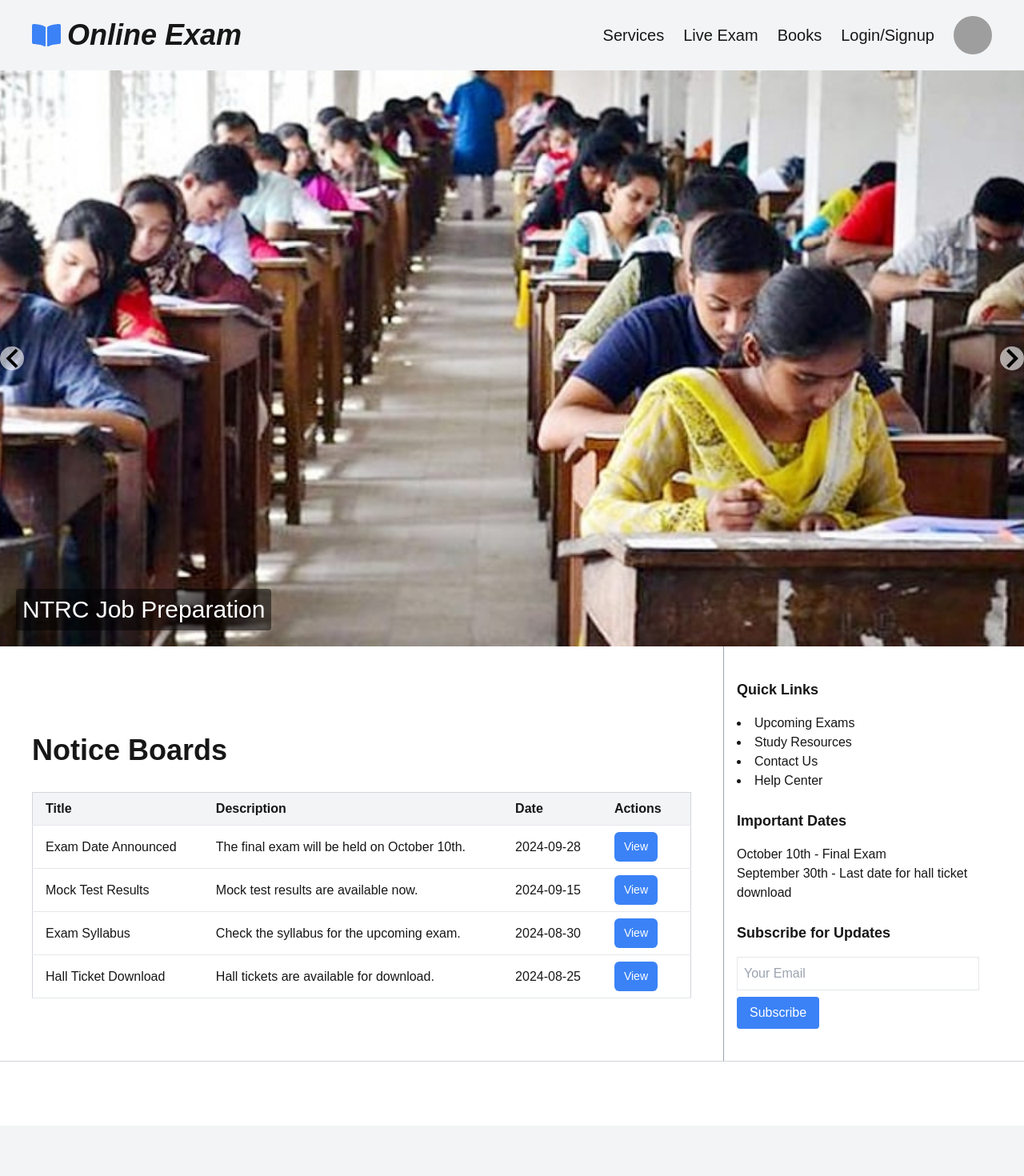
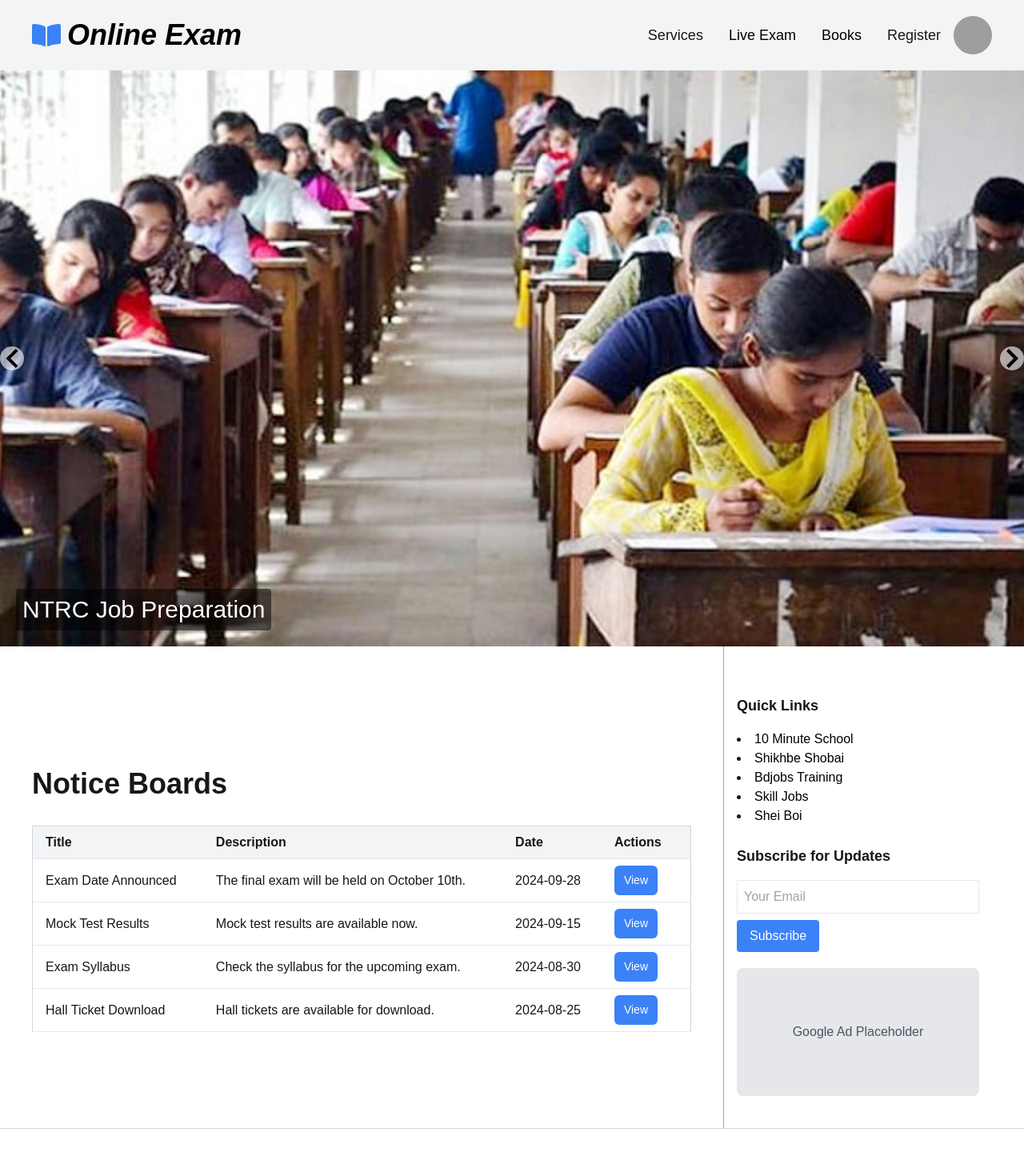
Before and after one commit to ABDUR-RAHIM1/online-exam-managment, a Next.js app: page / in a window 1280 px wide. Shown: the top 1470 px of the page at 80% size. Built offline with nearby package versions, Linux system fonts and the light colour scheme; grey boxes are pictures that could not be loaded.

Commit message:
somthing edit

```diff
--- a/app/(home)/auth/page.js
+++ b/app/(home)/auth/page.js
@@ -152,7 +152,9 @@ const RegistrationPage = () => {
                 }
 
                 <button type="submit" className="bg-blue-500 my-6 font-bold text-white py-2 px-4 rounded hover:bg-blue-600">
-                    Register
+                    {
+                        isClick ? " login" : " Signup"
+                    }
                 </button>
             </form>
             <p className="text-center mt-4">
--- a/app/(home)/services/Sidebar.jsx
+++ b/app/(home)/services/Sidebar.jsx
@@ -1,59 +1,7 @@
-"use client";
-import Link from "next/link";
-import { usePathname } from "next/navigation";
-import React, { useState } from "react";
-import { IoIosArrowForward } from "react-icons/io";
+import React from 'react'
 
 export default function Sidebar() {
-    const path = usePathname();
-    const [sidebarOpen, setSidebarOpen] = useState(false);
-    const services = [
-        { name: "Overview ", path: "/services" },
-        { name: "BCS Job Preparation", path: "/services/bcs" },
-        { name: "Bank Job Preparation", path: "/services/bank" },
-        { name: "Government Job Circulars", path: "/services/govt-jobs" },
-        { name: "Private Sector Jobs", path: "/services/private-jobs" },
-        { name: "Interview Preparation", path: "/services/interview-prep" },
-        { name: "Career Counseling", path: "/services/career-counseling" },
-    ];
-
-    const toggleSidebar = () => {
-        setSidebarOpen(!sidebarOpen); // Toggle sidebar open/close
-    };
-
     return (
-        <div className=" relative h-screen overflow-y-auto md:w-[22%]">
-            {/* Arrow button to open sidebar on mobile */}
-            <span
-                onClick={toggleSidebar}
-                className="text-2xl z-[8888] fixed top-[5rem] left-0 cursor-pointer bg-blue-700 px-3 py-2 md:hidden flex items-center text-white"
-            >
-                Services
-                <IoIosArrowForward className="cursor-pointer" />
-            </span>
-
-            {/* Sidebar */}
-            <aside
-                className={`fixed inset-y-0 left-0 z-[10] py-24 md:py-10 bg-blue-500 text-white p-4 transform transition-transform duration-300 md:relative md:translate-x-0 md:w-full h-screen ${sidebarOpen ? "translate-x-0 w-[60%] md:w-full" : "-translate-x-full"
-                    }`}
-            >
-
-
-                <ul className="space-y-2 my-16">
-                    {services.map((service, index) => (
-                        <li key={index}>
-                            <Link
-                                href={service.path}
-                                className={`block py-2 px-3 rounded hover:bg-blue-700 transition-colors duration-200 ${path === service.path ? "bg-blue-700" : ""
-                                    }`}
-
-                            >
-                                {service.name}
-                            </Link>
-                        </li>
-                    ))}
-                </ul>
-            </aside>
-        </div>
-    );
+        <div className=' w-[20%] h-screen'>Sidebar</div>
+    )
 }
--- a/app/(home)/services/bcs/page.js
+++ b/app/(home)/services/bcs/page.js
@@ -18,11 +18,11 @@ export default function BcsPage() {
     return (
         <div className="px-4 py-8">
             <Heading text={"BCS Courses"} center={true} />
-            <div className="grid grid-cols-1 sm:grid-cols-2 lg:grid-cols-3 gap-6 mt-8">
+            <div className=" flex items-start flex-wrap justify-between gap-6 mt-8">
                 {bcsDemoData.map((item) => (
                     <div
                         key={item.id}
-                        className="bg-white shadow-md rounded-lg p-6 hover:shadow-lg transition duration-300 ease-in-out"
+                        className="w-[31%] bg-white shadow-md rounded-lg p-6 hover:shadow-lg transition duration-300 ease-in-out"
                     >
                         <h3 className="text-xl font-semibold text-gray-800 mb-2">{item.category}</h3>
                         <p className="text-gray-600 mb-2">{item.description}</p>
--- a/app/components/Globals/Navbar/Navbar.jsx
+++ b/app/components/Globals/Navbar/Navbar.jsx
@@ -19,10 +19,6 @@ export default function MobileNavbar() {
 
     const items = [
         {
-            item: "Services",
-            path: "/services",
-        },
-        {
             item: "Live Exam",
             path: "/live-exam",
         },
@@ -30,12 +26,43 @@ export default function MobileNavbar() {
             item: "Books",
             path: "/book-lists",
         },
-        {
-            item: "Login/Signup",
-            path: "/auth",
-        },
     ];
 
+    const dropdownItems = [
+        {
+            item: "Bcs",
+            path: "/services/bcs"
+        },
+        {
+            item: "Bank",
+            path: "/services/bank"
+        },
+        {
+            item: "Govt",
+            path: "/services/govt"
+        },
+        {
+            item: "Privete",
+            path: "/services/privete"
+        },
+        {
+            item: "Interview",
+            path: "/services/interview"
+        },
+    ]
+
+    const dropdownItems2 = [
+        {
+            item: "free Account",
+            // path: "/free-acount"
+            path: "/auth"
+        },
+        {
+            item: "Premium Account",
+            // path: "/premium-acount"
+            path: "/auth"
+        },
+    ]
 
 
     return (
@@ -54,14 +81,55 @@ export default function MobileNavbar() {
             </div>
 
             {/* Desktop Navigation */}
-            <nav className="HomeNav hidden md:flex items-center gap-6">
+            <nav className="HomeNav hidden md:flex items-center">
 
+                <ul className="homeNav">
+                    <li className=" relative group cursor-pointer hover:bg-blue-500 hover:text-white px-4 py-2 rounded-md duration-200">Services
+                        <ul className=" absolute top-[25px] left-0 hidden flex-col space-y-3 p-3  group-hover:flex duration-300 ">
+                            <div className=" mt-2 bg-transparent" />
+                            <div className=" dropdownMenu bg-white p-4  w-[250px] flex flex-col  text-[17px] ">
+
+                                {
+                                    dropdownItems.map((item, index) => (
+                                        <li className=" w-full " key={index}>
+                                            <Link href={item.path} key={index} className=" w-full inline-block">
+                                                {item.item}
+                                            </Link>
+                                        </li>
+                                    ))
+                                }
+                            </div>
+                        </ul>
+
+                    </li>
+                </ul>
 
                 {items.map((item, index) => (
                     <Link href={item.path} key={index} className={` hover:text-blue-500 duration-200 ${path.includes(item.path) ? "text-blue-500" : ""}`}>
                         {item.item}
                     </Link>
                 ))}
+
+                <ul className="homeNav">
+                    <li className=" relative group cursor-pointer hover:bg-blue-500 hover:text-white px-4 py-2 rounded-md duration-200">Register
+                        <ul className=" absolute top-[25px] left-[-100px] hidden flex-col space-y-3 p-3  group-hover:flex duration-300 ">
+                            <div className=" mt-2 bg-transparent" />
+                            <div className=" dropdownMenu bg-white p-4  w-[220px] flex flex-col  text-[17px] ">
+
+                                {
+                                    dropdownItems2.map((item, index) => (
+                                        <li className=" w-full " key={index}>
+                                            <Link href={item.path} key={index} className=" w-full inline-block">
+                                                {item.item}
+                                            </Link>
+                                        </li>
+                                    ))
+                                }
+                            </div>
+                        </ul>
+
+                    </li>
+                </ul>
 
                 <div onClick={handleProfileClick} className=" cursor-pointer relative text-xl font-medium hover:text-blue-500 duration-200">
                     <Image
--- a/app/components/Home/Notice/Notice.jsx
+++ b/app/components/Home/Notice/Notice.jsx
@@ -43,22 +43,19 @@ export default function Notice() {
                 {/*  right side */}
 
                 <div className='w-full md:w-[28%]  py-10 my-5 md:my-0 p-4 border-0 md:border-l border-gray-400'>
+                    <div className='my-5'>
                         <h2 className='text-lg font-bold mb-4'>Quick Links</h2>
                         <ul className='list-disc list-inside mb-6'>
-                        <li><Link href="/upcoming-exams">Upcoming Exams</Link></li>
-                        <li><Link href="/study-resources">Study Resources</Link></li>
-                        <li><Link href="/contact">Contact Us</Link></li>
-                        <li><Link href="/support">Help Center</Link></li>
+                            <li><Link href="https://www.10minuteschool.com" target="_blank" rel="noopener noreferrer">10 Minute School</Link></li>
+                            <li><Link href="https://www.shikhbe.shobai" target="_blank" rel="noopener noreferrer">Shikhbe Shobai</Link></li>
+                            <li><Link href="https://www.bdjobstraining.com" target="_blank" rel="noopener noreferrer">Bdjobs Training</Link></li>
+                            <li><Link href="https://www.skill.jobs" target="_blank" rel="noopener noreferrer">Skill Jobs</Link></li>
+                            <li><Link href="https://www.sheiboi.com" target="_blank" rel="noopener noreferrer">Shei Boi</Link></li>
                         </ul>
-
-                    <h2 className='text-lg font-bold mb-4'>Important Dates</h2>
-                    <ul className='mb-6'>
-                        <li>October 10th - Final Exam</li>
-                        <li>September 30th - Last date for hall ticket download</li>
-                    </ul>
+                    </div>
 
 
-
+                    <div className=' my-5'>
                         <h2 className='text-lg font-bold mb-4'>Subscribe for Updates</h2>
                         <form>
                             <input type="email" placeholder="Your Email" className='border p-2 mb-2 w-full' required />
@@ -66,6 +63,17 @@ export default function Notice() {
                         </form>
                     </div>
 
+                    {/* Google Ad Placeholder */}
+                    <div className="google-ad w-full h-40 bg-gray-200 flex items-center justify-center rounded-lg">
+                        {/* Placeholder text to represent ad space */}
+                        <span className="text-gray-600">Google Ad Placeholder</span>
+                    </div>
+
+
+
+
+                </div>
+
             </div>
 
         </div>
--- a/app/globals.css
+++ b/app/globals.css
@@ -22,6 +22,18 @@ body {
 
 @layer components {
 
+  a {
+    @apply text-black
+  }
+
+  .dropdownMenu {
+    @apply border-2 border-dotted
+  }
+
+  /* .dropdownMenu li {
+    @apply w-full p-2 hover:bg-blue-600 hover:text-white
+  } */
+
   /*  common css */
   .pageWrap {
     @apply px-5 md:px-10 py-10 min-h-[90vh]
@@ -36,17 +48,20 @@ body {
   }
 
   .HomeNav {
-    @apply flex justify-center gap-6 font-medium text-xl
+    @apply flex justify-center font-medium text-[18px]
   }
 
   .HomeNav a {
-    @apply hover:text-blue-500 duration-200
+    @apply hover:bg-blue-500 hover:text-white px-4 py-2 rounded-md duration-200
   }
 
   /*  common css End here*/
 }
 
 @layer utilities {
+
+
+
   .scrollbar-hidden::-webkit-scrollbar {
     display: none;
     /* Hide scrollbar for Chrome, Safari, and Opera */
```
Also changed, not shown: app/(home)/services/layout.js (+22 -4 lines). Lines whose indentation alone changed are shown as unchanged.
